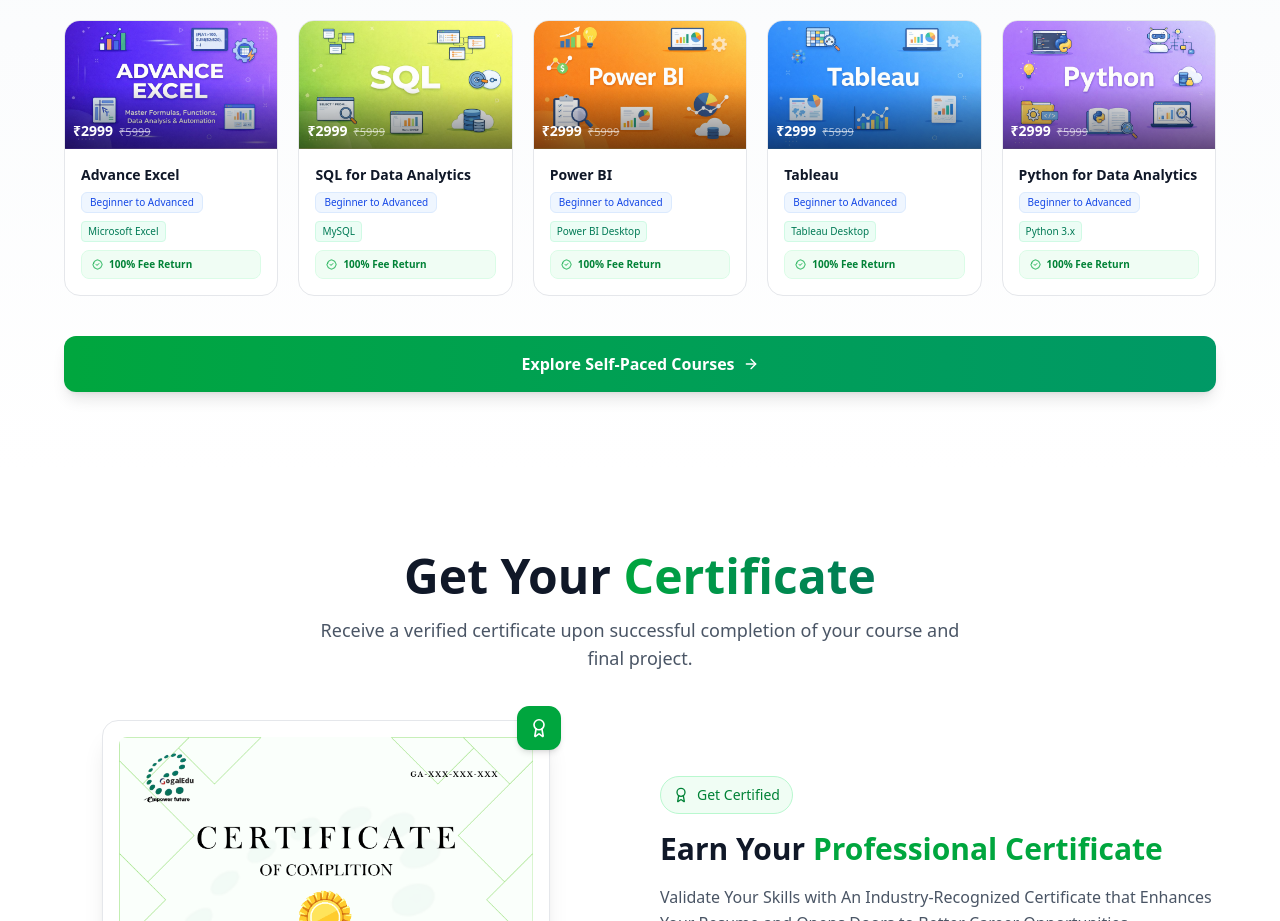
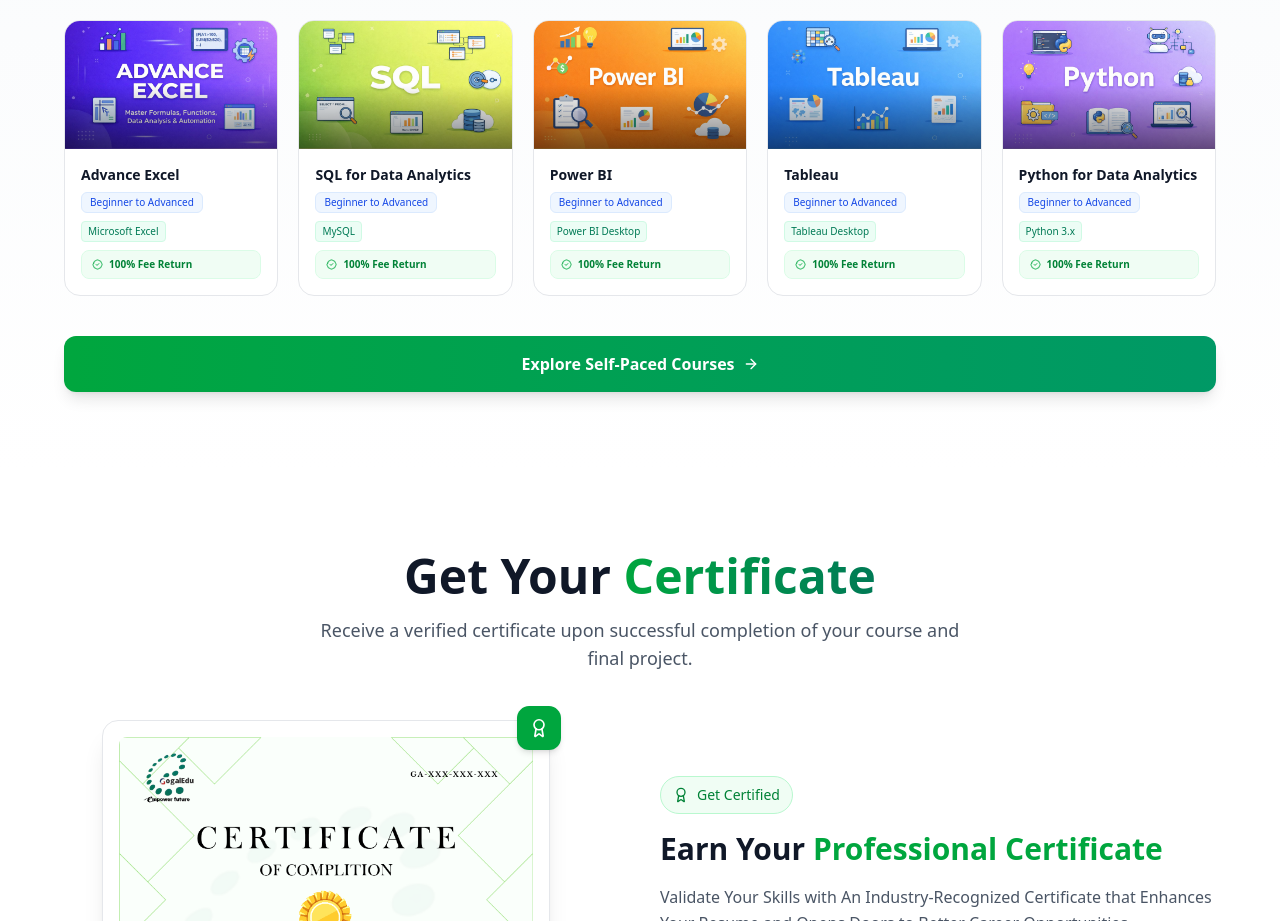
Before and after one commit to gogaleduNoida/gogaledu-frontend, a Next.js app: page /courses in a window 1280 px wide. Shown: the part 2480-3401 px from the top of the page. Built offline with nearby package versions, Linux system fonts and the light colour scheme; no server answers.

Commit message:
Update page.jsx

```diff
--- a/app/courses/page.jsx
+++ b/app/courses/page.jsx
@@ -482,8 +482,8 @@
 
                   {/* Price overlay bottom */}
                   <div className="absolute bottom-2 left-2 flex items-baseline gap-1.5">
-                    <span className="text-white font-bold text-sm">₹{course.discountPrice}</span>
-                    <span className="text-white/60 text-[11px] line-through">₹{course.price}</span>
+                    {/* <span className="text-white font-bold text-sm">₹{course.discountPrice}</span>
+                    <span className="text-white/60 text-[11px] line-through">₹{course.price}</span> */}
                   </div>
                 </div>
 
```
